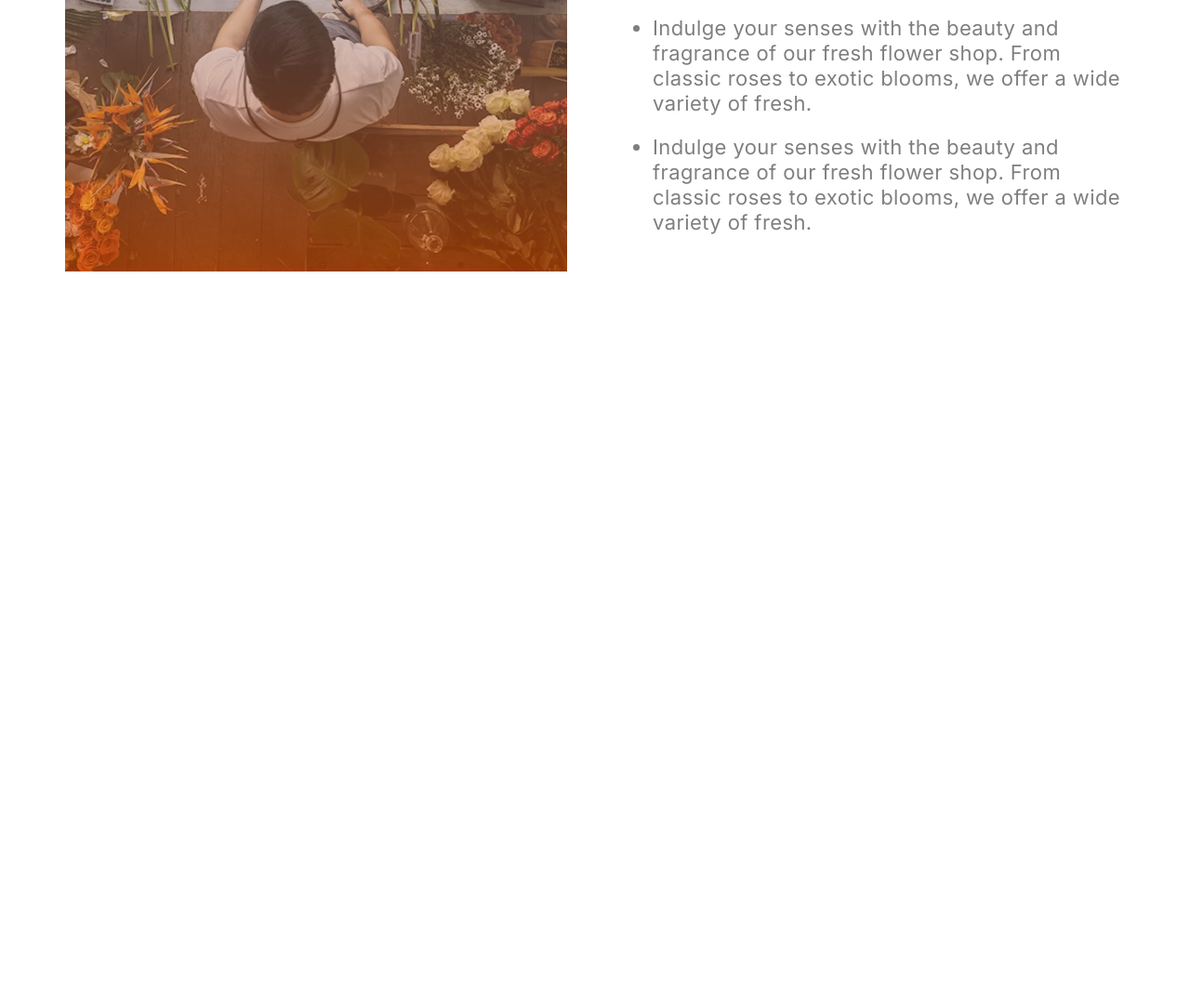
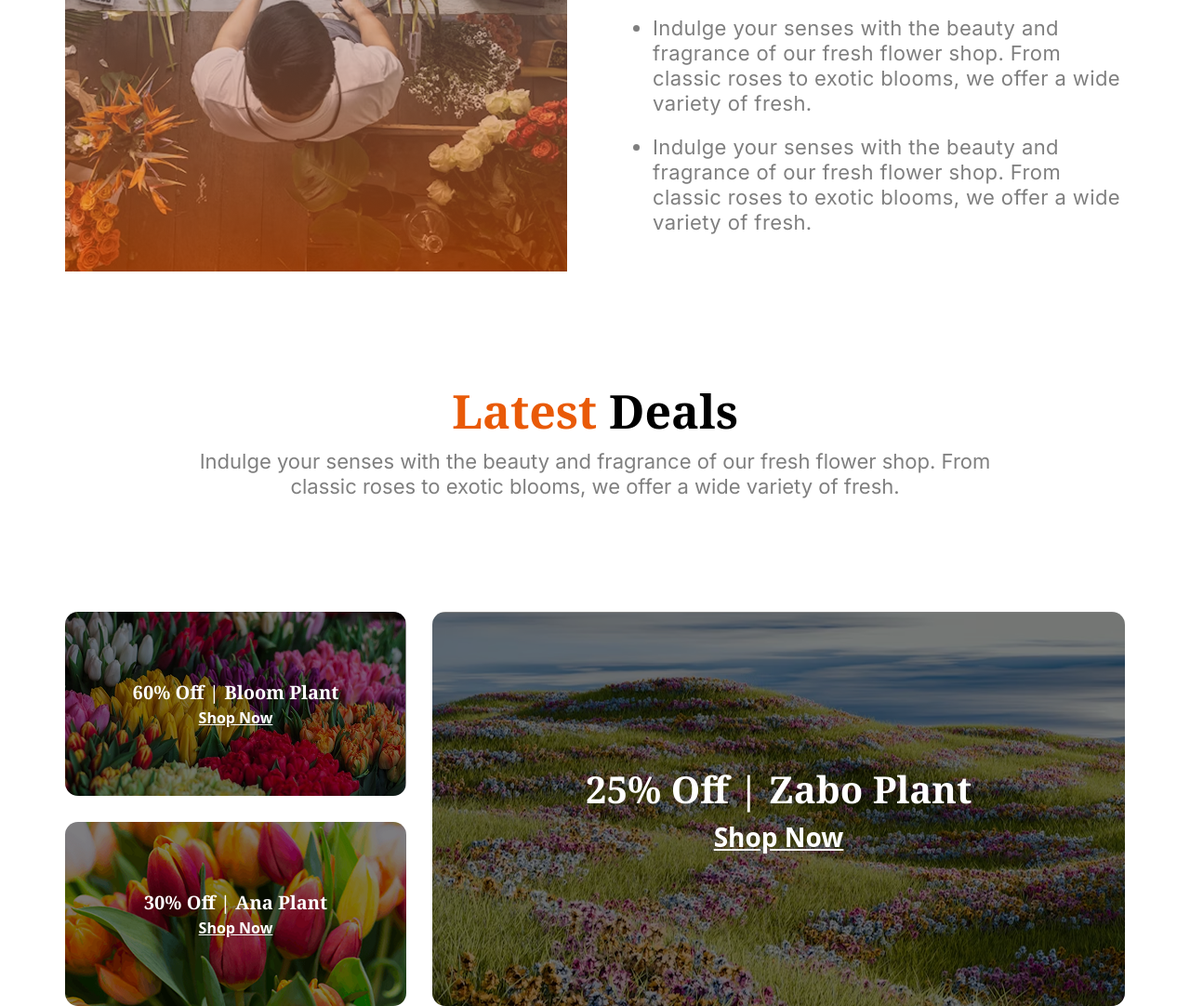
Before and after one commit to Shorabul/Assignment-2, a plain HTML site: page index.html in a window 1280 px wide. Shown: the part 2491-3573 px from the top of the page at 93% size. Before the commit the page ends 2783 px from the top, so only its background shows below. Drawn offline with nearby package versions, Linux system fonts and the light colour scheme.

Commit message:
Added lastest deals section

```diff
--- a/index.html
+++ b/index.html
@@ -295,8 +295,77 @@
 
             </div>
         </section>
+        <!-- flower and plants end -->
+        <!-- latest deals start -->
+        <section class="mt-[143px] lg:mt-[133.87px]">
+            <div class="flex flex-col justify-center items-center gap-y-[16px] lg:gap-y-6">
+                <h1
+                    class="font-bold font-noto text-black text-2xl h-[33px] leading-[33px] lg:h-17  lg:leading-17 lg:text-[50px] ">
+                    <span class="text-[#E95A08]">Latest</span> Deals
+                </h1>
+                <p
+                    class="font-inter text-center text-black/50 w-[336px] text-[16px] leading-[17px] lg:leading-[27px] lg:text-[22px] lg:w-[888px] lg:h-[55px]">
+                    Indulge
+                    your senses with the beauty
+                    and
+                    fragrance of our
+                    fresh
+                    flower shop. From
+                    classic
+                    roses to
+                    exotic
+                    blooms, we offer a wide variety of fresh.</p>
+            </div>
+            <!-- <div class="max-w-[1140px] m-auto">
+                <div class="grid grid-cols-6 grid-rows-8 gap-7">
+                    <div class="bg-[url('./assets/deal-bloom.png')] w-[367px] h-[201px] row-span-2">
+                        <h3>60% Off | Bloom Plant</h3>
+                        <a href="">Shop Now</a>
+                    </div>
 
-        <!-- flower and plants end -->
+                    <div class="bg-[url('./assets/deal-ana.png')] w-[367px] h-[201px] row-span-4 col-span-4">
+                        <h3>30% Off | Ana Plant</h3>
+                        <a href="">Shop Now</a>
+                    </div>
+                    <div class="bg-[url('./assets/deal-zabo.png')] w-[753px] h-[423.12px] row-span-2">
+                        <h3>25% Off | Zabo Plant</h3>
+                        <a href="">Shop Now</a>
+                    </div>
+
+
+
+                </div>
+
+            </div> -->
+            <div class="max-w-[1140px] mx-auto mt-[120px]">
+                <div class="flex flex-col justify-center items-center gap-x-7 gap-y-[25px] lg:flex-row m-auto ">
+
+                    <!-- Left Column -->
+                    <div class="grid grid-rows-2 gap-7">
+                        <div
+                            class="bg-[url('./assets/deal-bloom.png')] bg-cover bg-center w-[361px] h-[184px] rounded-[14px] text-white flex flex-col justify-center items-center bg-blend-overlay bg-black/50 lg:w-[367px] lg:h-[198px]">
+                            <h3 class="font-noto text-[20px] font-bold">60% Off | Bloom Plant</h3>
+                            <a class="font-semibold underline" href="">Shop Now</a>
+                        </div>
+                        <div
+                            class="bg-[url('./assets/deal-ana.png')] bg-cover bg-center w-[361px] h-[184px] rounded-[14px] text-white flex flex-col justify-center items-center bg-blend-overlay bg-black/50 lg:w-[367px] lg:h-[198px]">
+                            <h3 class="font-noto text-[20px] font-bold">30% Off | Ana Plant</h3>
+                            <a class="font-semibold underline" href="">Shop Now</a>
+                        </div>
+                    </div>
+
+                    <!-- Right Column-->
+                    <div
+                        class="bg-[url('./assets/deal-zabo.png')] bg-cover bg-center w-[361px] h-[184px] rounded-[14px] text-white flex flex-col justify-center items-center bg-blend-overlay bg-black/50 lg:w-[753px] lg:h-[424px]">
+                        <h3 class="font-noto font-bold text-[40px]">25% Off | Zabo Plant</h3>
+                        <a class="font-semibold text-[28px] underline" href="">Shop Now</a>
+                    </div>
+
+                </div>
+            </div>
+
+        </section>
+        <!-- latest deals end -->
     </main>
 </body>
 
```
